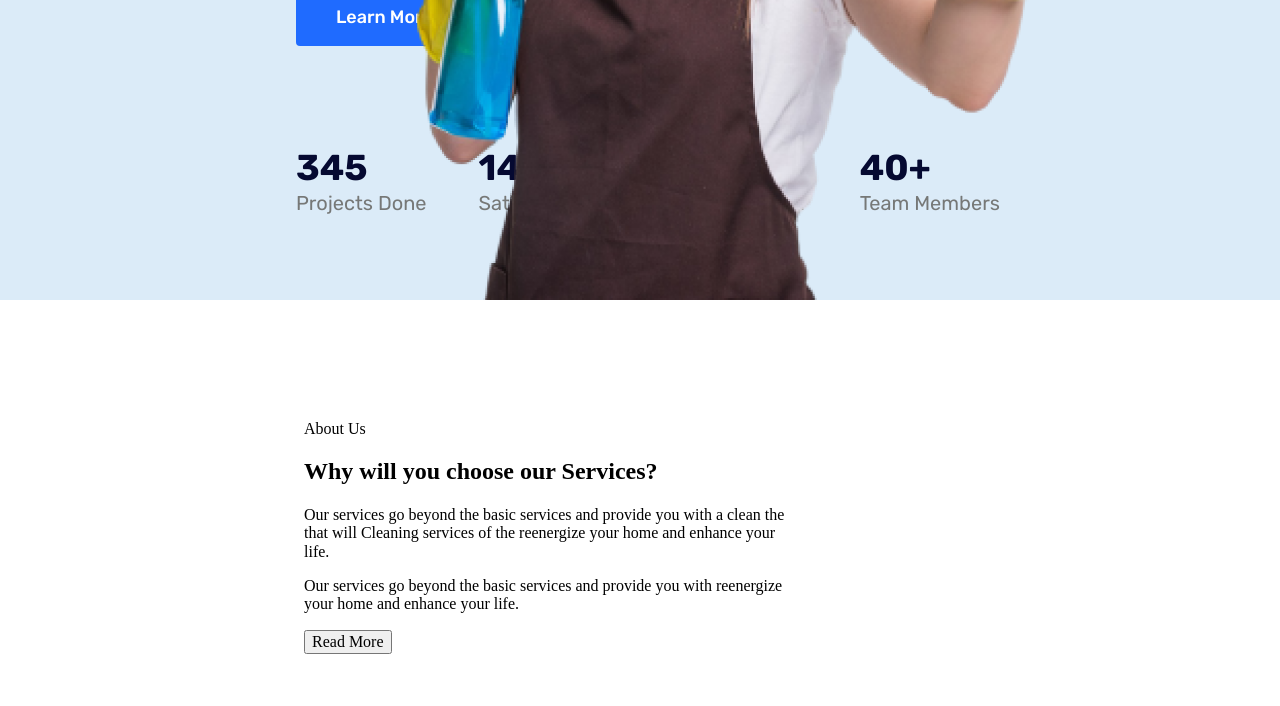
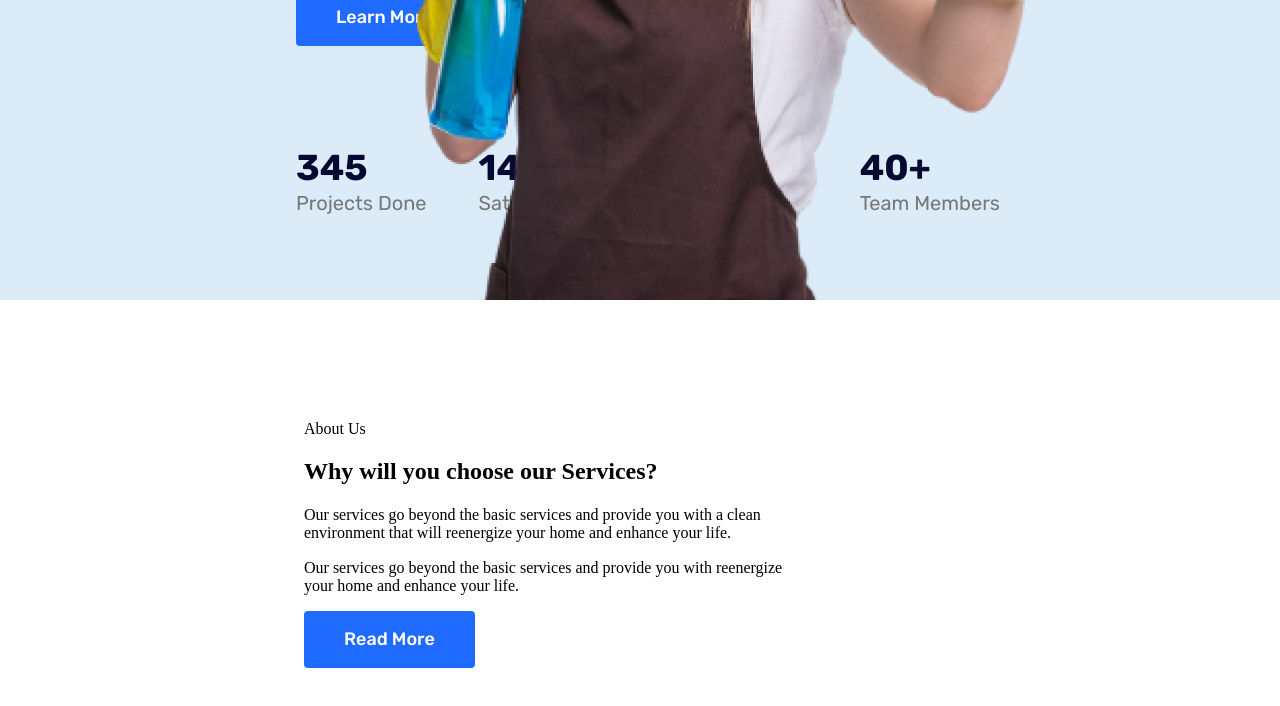
Before and after one commit to xKairus/cleaning, a React (Vite) app: page / in a window 1280 px wide. Shown: the part 700-1406 px from the top of the page. Built offline with nearby package versions, Linux system fonts and the light colour scheme.

Commit message:
feat: add article component

```diff
--- a/src/components/About/About.tsx
+++ b/src/components/About/About.tsx
@@ -1,22 +1,18 @@
+import React from "react";
+import Article from "../Article/Article";
+import Button from "../Button/Button";
 import styles from "./About.module.css";
+import { about } from "../../data/typography";
 
-export default function About() {
+const About: React.FC = () => {
   return (
     <section className={styles.about}>
       <div className={styles.about__info}>
-        <span>About Us</span>
-        <h2>Why will you choose our Services?</h2>
-        <p>
-          Our services go beyond the basic services and provide you with a clean
-          the that will Cleaning services of the reenergize your home and
-          enhance your life.
-        </p>
-        <p>
-          Our services go beyond the basic services and provide you with
-          reenergize your home and enhance your life.
-        </p>
-        <button>Read More</button>
+        <Article {...about} />
+        <Button>Read More</Button>
       </div>
     </section>
   );
-}
+};
+
+export default About;
--- /dev/null
+++ b/src/components/Article/Article.tsx
@@ -0,0 +1,24 @@
+import React from "react";
+import styles from "./Article.module.css";
+
+interface ArticleProps {
+  tag: string;
+  title: string;
+  text: string[];
+}
+
+const Article: React.FC<ArticleProps> = ({ tag, title, text }) => {
+  return (
+    <article className={styles.article}>
+      <span className={styles.tag}>{tag}</span>
+      <h2 className={styles.title}>{title}</h2>
+      {text.map((item: string, index: number) => (
+        <p key={index} className={styles.text}>
+          {item}
+        </p>
+      ))}
+    </article>
+  );
+};
+
+export default Article;
--- /dev/null
+++ b/src/data/typography.tsx
@@ -0,0 +1,8 @@
+export const about = {
+  tag: "About Us",
+  title: "Why will you choose our Services?",
+  text: [
+    "Our services go beyond the basic services and provide you with a clean environment that will reenergize your home and enhance your life.",
+    "Our services go beyond the basic services and provide you with reenergize your home and enhance your life.",
+  ],
+};
```
Also changed, not shown: src/components/Article/Article.module.css (added).
